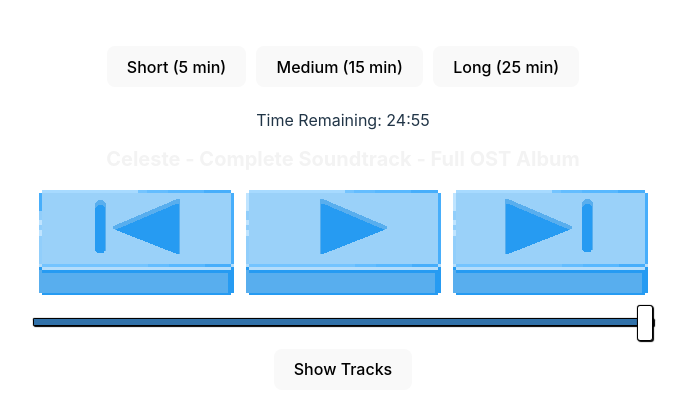
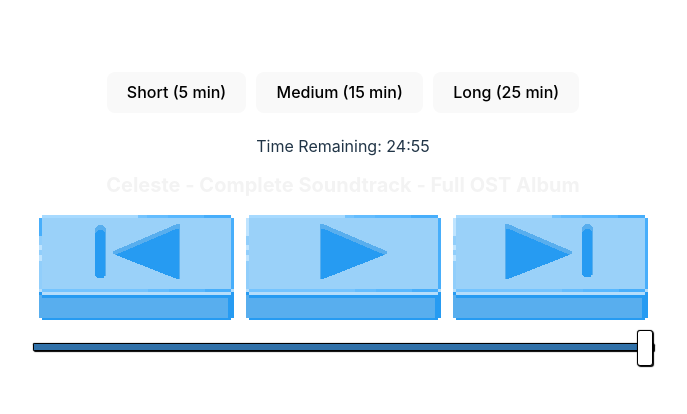
Before and after one commit to galenddavis/space-time-r, a React (Vite) app: page / in a window 1280 px wide. Shown: the part 182-596 px from the top of the page, without its empty margins (297-984 px from the left). Built offline with nearby package versions, Linux system fonts and the light colour scheme.

Commit message:
Updated and removed old App imports

```diff
--- a/src/App.tsx
+++ b/src/App.tsx
@@ -1,13 +1,13 @@
+import Timer from './components/timer/timer'
+import VideoCommander from './components/videos/vid-command-center'
+import './App.css'
 // import { useContext, useState } from 'react';
 // import { VideoContext } from './components/contexts/videoContext';
-import Timer from './components/timer/timer'
 // import VideoPlayer from './components/videos/vid-player'
-import VideoIndex from './components/videos/vid-index'
-import VideoCommander from './components/videos/vid-command-center'
+// import VideoIndex from './components/videos/vid-index'
 // import { Video, videoList } from './components/utils/vid-utils';
 
 
-import './App.css'
 
 
 function App() {
@@ -30,7 +30,7 @@ function App() {
       {/* <VideoContext.Provider value={currentVid}> */}
         {/* <VideoPlayer /> */}
         <VideoCommander/>
-        <VideoIndex />
+        {/* <VideoIndex /> */}
       {/* </VideoContext.Provider> */}
     </>
   )
```
